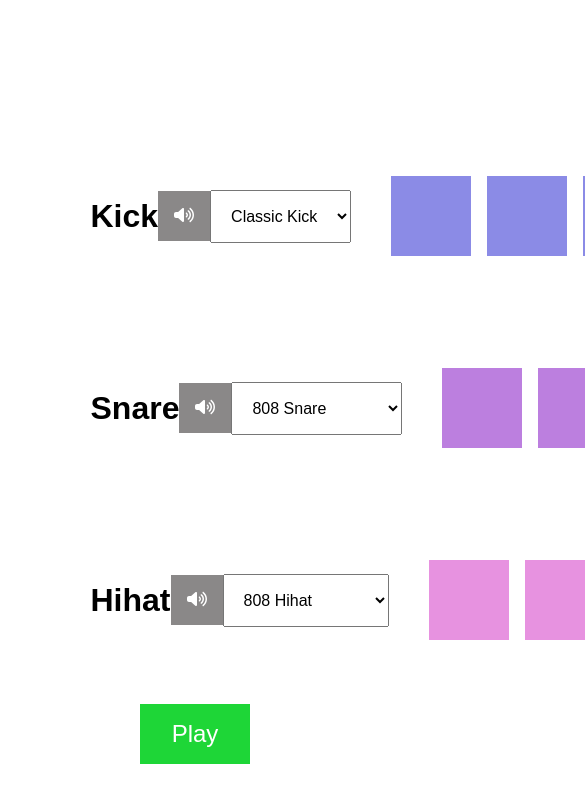
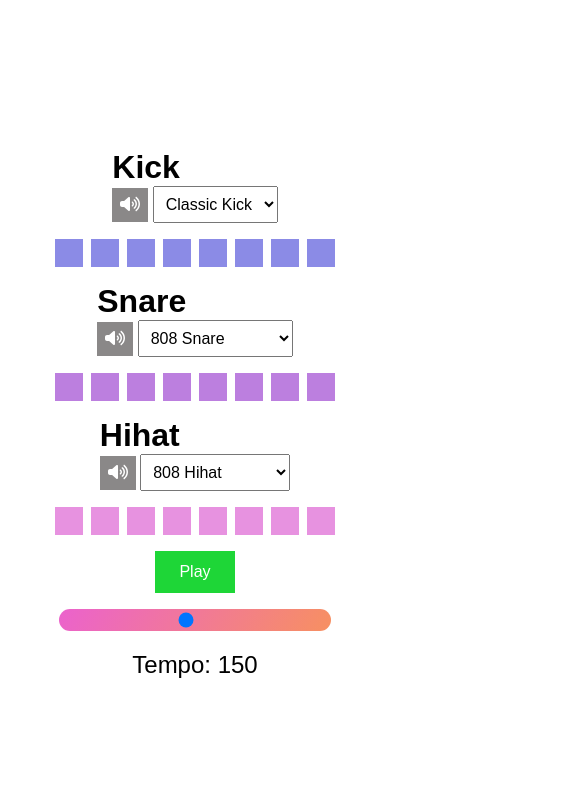
Before and after one commit to duynhannguyen/beat-maker, a plain HTML site: page index.html in a window 390 px wide. Shown: the top 802 px of the page, 585 px wide, since content can reach past the window. Drawn offline with Linux system fonts and the light colour scheme.

Commit message:
add tempo and style responsive

```diff
--- a/app.js
+++ b/app.js
@@ -13,6 +13,7 @@ class Drumkit {
     this.isPlaying = null;
     this.selects = document.querySelectorAll("select");
     this.muteBtns = document.querySelectorAll(".mute");
+    this.tempoSlider = document.querySelector(".tempo-slider");
   }
   activePad() {
     this.classList.toggle("active");
@@ -113,6 +114,19 @@ class Drumkit {
       }
     }
   }
+  changeTempo(e) {
+    const tempoText = document.querySelector(".tempo-nr");
+    tempoText.innerText = e.target.value;
+  }
+  updateTempo(e) {
+    this.bpm = e.target.value;
+    clearInterval(this.isPlaying);
+    this.isPlaying = null;
+    const playBtn = document.querySelector(".play");
+    if (playBtn.classList.contains("active")) {
+      this.start();
+    }
+  }
 }
 
 const drumKit = new Drumkit();
@@ -139,3 +153,9 @@ drumKit.muteBtns.forEach((btn) => {
     drumKit.mute(e);
   });
 });
+drumKit.tempoSlider.addEventListener("input", function (e) {
+  drumKit.changeTempo(e);
+});
+drumKit.tempoSlider.addEventListener("change", function (e) {
+  drumKit.updateTempo(e);
+});
--- a/index.html
+++ b/index.html
@@ -89,6 +89,16 @@
         </div>
       </div>
       <button class="play">Play</button>
+      <div class="tempo">
+        <input
+          type="range"
+          class="tempo-slider"
+          max="300"
+          min="20"
+          value="150"
+        />
+        <p>Tempo: <span class="tempo-nr">150</span></p>
+      </div>
     </div>
     <audio class="kick-sound" src="./sounds/kick-classic.wav"></audio>
     <audio class="snare-sound" src="./sounds/snare-acoustic01.wav"></audio>
--- a/style.css
+++ b/style.css
@@ -16,9 +16,9 @@ svg {
 .kick-pad,
 .snare-pad,
 .hihat-pad {
-  width: 5rem;
-  height: 5rem;
-  margin: 1rem 0.5rem;
+  width: 4.5rem;
+  height: 4.5rem;
+  margin: 0 0.5rem;
   cursor: pointer;
 }
 
@@ -48,33 +48,36 @@ svg {
   flex-direction: column;
   align-items: center;
   justify-content: center;
+  padding: 1rem;
 }
 .kick-track,
 .hihat-track,
 .snare-track {
   display: flex;
-  width: 70%;
-  justify-content: space-between;
+  width: 100%;
   align-items: center;
+  justify-content: center;
   margin-top: 5rem;
+  gap: 2rem;
 }
 .kick,
 .hihat,
 .snare {
   display: flex;
+  align-items: center;
+  justify-content: center;
 }
 .controls {
   display: flex;
-  justify-content: space-between;
+  justify-content: left;
+  gap: 1rem;
   align-items: center;
-  flex: 1;
-  margin: 0rem 2rem;
+  width: 25%;
 }
 
 .controls button {
   padding: 1rem;
   border: none;
-
   background: rgb(138, 136, 136);
   color: white;
   font-size: 1rem;
@@ -104,6 +107,29 @@ select {
 .mute.active {
   background: rgb(187, 186, 186);
 }
+.tempo {
+  margin: 3rem;
+  width: 30%;
+}
+.tempo-slider {
+  appearance: none;
+  padding: 0.2rem;
+  margin: 1rem 0rem;
+  width: 100%;
+  position: relative;
+  background-image: linear-gradient(
+    120deg,
+    rgb(235, 98, 205),
+    rgb(247, 144, 97)
+  );
+  cursor: pointer;
+  border-radius: 1rem;
+}
+.tempo p {
+  font-size: 1.5rem;
+  margin: 2rem;
+  text-align: center;
+}
 @keyframes playTrack {
   from {
     transform: scale(1);
@@ -112,3 +138,75 @@ select {
     transform: scale(1.2);
   }
 }
+@media (max-width: 1300px) {
+  .controls {
+    display: block;
+  }
+  .controls h1 {
+    font-size: 2rem;
+  }
+  .controls button {
+    padding: 0.5rem;
+  }
+  select {
+    padding: 0.5rem;
+  }
+}
+@media (max-width: 1000px) {
+  .kick-track,
+  .hihat-track,
+  .snare-track {
+    flex-direction: column;
+  }
+  .controls {
+    width: fit-content;
+  }
+  .kick-track,
+  .hihat-track,
+  .snare-track {
+    margin-top: 2.5rem;
+  }
+  .kick-pad,
+  .snare-pad,
+  .hihat-pad {
+    width: 3rem;
+    height: 3rem;
+    margin: 0 0.25rem;
+  }
+  .play {
+    margin-top: 2rem;
+  }
+  .tempo {
+    width: 25rem;
+    margin: 1rem;
+  }
+  .tempo-slider {
+    margin: 0;
+  }
+  .tempo p {
+    margin: 1rem;
+  }
+}
+
+@media (max-width: 500px) {
+  .kick-track,
+  .hihat-track,
+  .snare-track {
+    margin-top: 1rem;
+    gap: 1rem;
+  }
+  .kick-pad,
+  .snare-pad,
+  .hihat-pad {
+    width: 1.75rem;
+    height: 1.75rem;
+  }
+  .play {
+    margin-top: 1rem;
+    font-size: 1rem;
+    padding: 0.75rem 1.5rem;
+  }
+  .tempo {
+    width: 17rem;
+  }
+}
```
